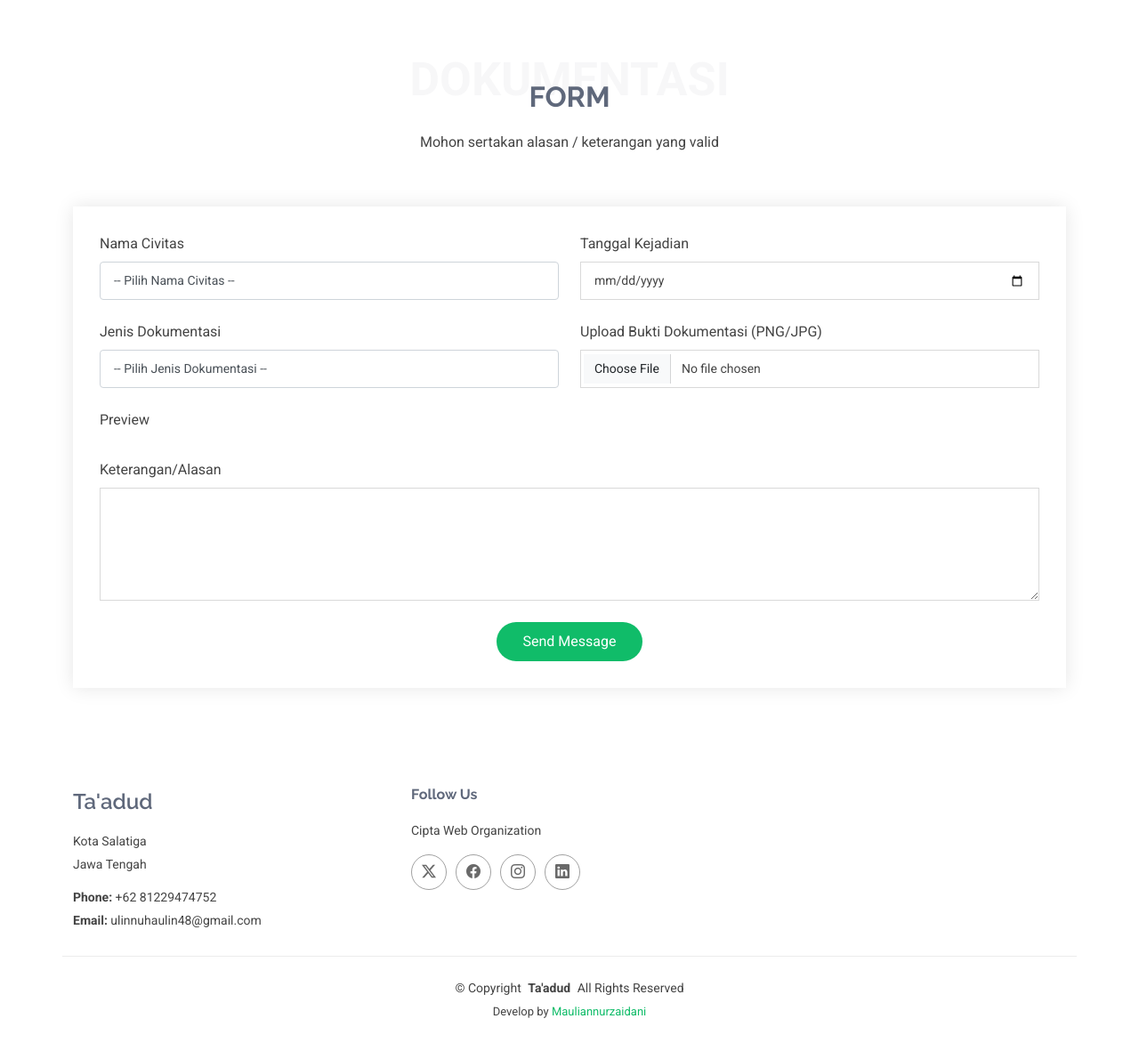
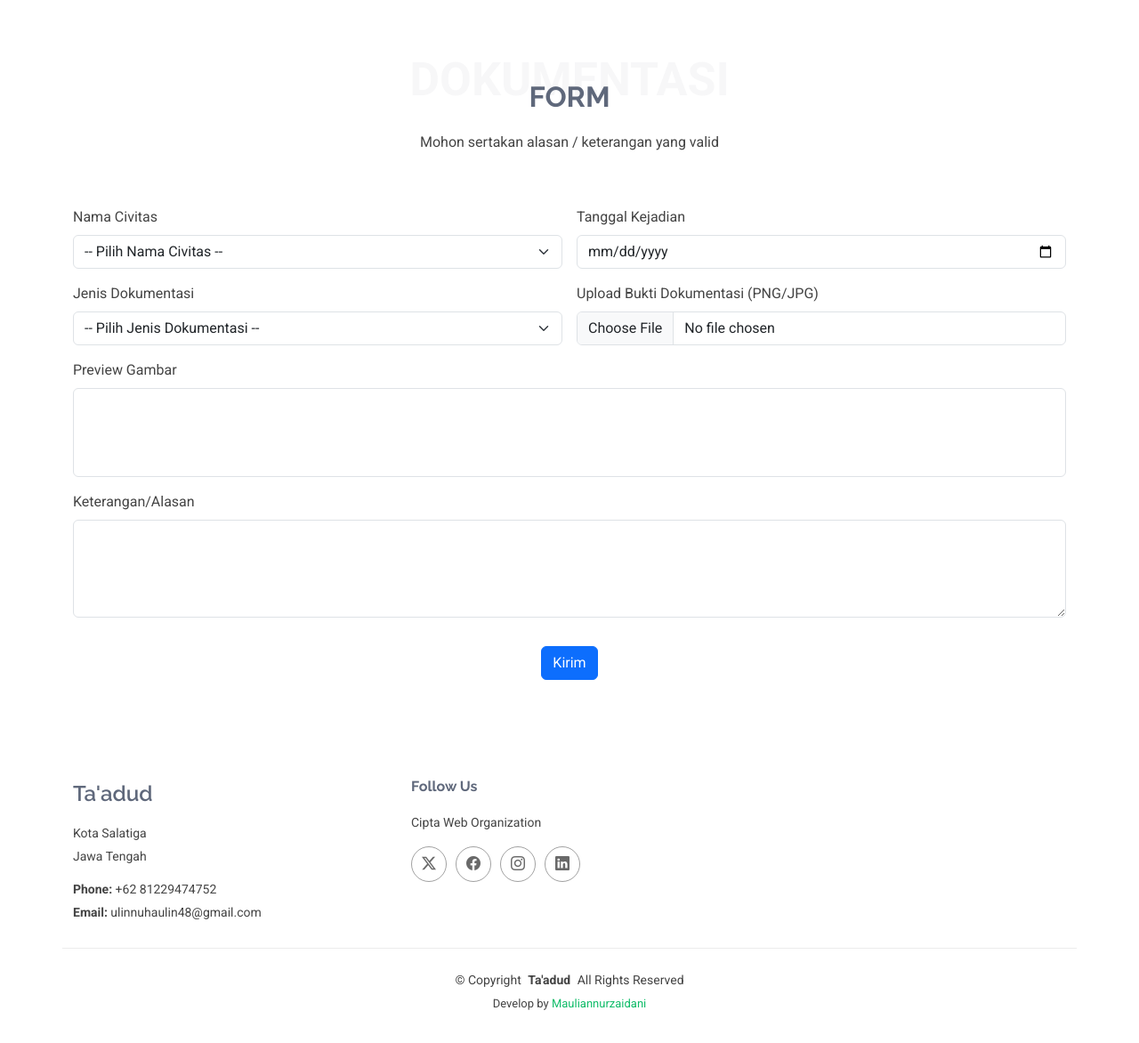
Before and after one commit to Ulinnuha2504/Ta-adud, a PHP site: page /present in a window 1280 px wide. Shown: the part 67-1239 px from the top of the page at 89% size. After the commit the page ends 1202 px from the top, so only its background shows below. Run offline with PHP 8.4, Linux system fonts and the light colour scheme; data that the repository does not hold is empty; some libraries are stand-ins or nearby versions.

Commit message:
Update Finishing

```diff
--- a/present/index.php
+++ b/present/index.php
@@ -63,25 +63,28 @@
               include "../koneksi.php";
               $qdata = mysqli_query($koneksi,"SELECT id_karyawan as identitas, panggilan_karyawan as nama FROM karyawan ORDER by nama ASC;")
             ?>
-          <form action="../act.php" method="post" class="php-email-form" data-aos="fade-up" data-aos-delay="200" enctype="multipart/form-data">
-            <div class="row gy-4">
+     <form action="../act.php" method="post" enctype="multipart/form-data" class="needs-validation" novalidate>
+  <div class="row g-3">
     <div class="col-md-6">
-                <label for="nama-civitas" class="pb-2">Nama Civitas</label>
-                <select name="nama_civitas" id="nama-civitas" class="form-control" required>
+      <label for="nama-civitas" class="form-label">Nama Civitas</label>
+      <select name="nama_civitas" id="nama-civitas" class="form-select" required>
         <option value="">-- Pilih Nama Civitas --</option>
-                  <?php
-                  while($data=mysqli_fetch_array($qdata)){?>
-                    <option value="<?= $data['identitas'];?>"><?= $data['nama'];?></option>
+        <?php while($data = mysqli_fetch_array($qdata)) { ?>
+          <option value="<?= $data['identitas']; ?>"><?= $data['nama']; ?></option>
         <?php } ?>
       </select>
+      <div class="invalid-feedback">Silakan pilih nama civitas.</div>
     </div>
+
     <div class="col-md-6">
-                <label for="tanggal-kejadian" class="pb-2">Tanggal Kejadian</label>
+      <label for="tanggal-kejadian" class="form-label">Tanggal Kejadian</label>
       <input type="date" class="form-control" name="tanggal" id="tanggal-kejadian" required>
+      <div class="invalid-feedback">Tanggal wajib diisi.</div>
     </div>
+
     <div class="col-md-6">
-                <label for="jenis-dokumentasi" class="pb-2">Jenis Dokumentasi</label>
-                <select name="jenis_dokumentasi" id="jenis-dokumentasi" class="form-control" required>
+      <label for="jenis-dokumentasi" class="form-label">Jenis Dokumentasi</label>
+      <select name="jenis_dokumentasi" id="jenis-dokumentasi" class="form-select" required>
         <option value="">-- Pilih Jenis Dokumentasi --</option>
         <option value="Izin">Izin</option>
         <option value="Sakit">Sakit</option>
@@ -89,31 +92,32 @@
         <option value="Tidak Absen">Tidak Absen</option>
         <option value="Cuti">Cuti</option>
       </select>
-              </div>
-              <div class="col-md-6">
-                <label for="bukti-dokumentasi" class="pb-2">Upload Bukti Dokumentasi (PNG/JPG)</label>
-                <input type="file" class="form-control" name="bukti_dokumentasi" id="bukti-dokumentasi" accept=".png,.jpg,.jpeg" required>
-              </div>
-              <div class="col-md-12">
-                <label for="preview" class="pb-2">Preview</label>
-                <div id="preview-image"></div> <!-- Preview Gambar yang di upload -->
-              </div>
-              <div class="col-md-12">
-                <label for="keterangan" class="pb-2">Keterangan/Alasan</label>
-                <textarea class="form-control" name="keterangan" rows="5" id="keterangan" required></textarea>
-              </div>
-              <div class="col-md-12 text-center">
-                <div class="loading">Loading</div>
-                <div class="error-message"></div>
-                <div class="sent-message">Your message has been sent. Thank you!</div>
-
-
-
-                <button type="submit">Send Message</button>
+      <div class="invalid-feedback">Jenis dokumentasi harus dipilih.</div>
     </div>
 
+    <div class="col-md-6">
+      <label for="bukti-dokumentasi" class="form-label">Upload Bukti Dokumentasi (PNG/JPG)</label>
+      <input type="file" class="form-control" name="bukti_dokumentasi" id="bukti-dokumentasi" accept=".png,.jpg,.jpeg" required>
+      <div class="invalid-feedback">Silakan upload bukti dalam format gambar.</div>
+    </div>
+
+    <div class="col-12">
+      <label class="form-label">Preview Gambar</label>
+      <div id="preview-image" class="border rounded p-2" style="min-height:100px;"></div>
+    </div>
+
+    <div class="col-12">
+      <label for="keterangan" class="form-label">Keterangan/Alasan</label>
+      <textarea class="form-control" name="keterangan" id="keterangan" rows="4" required></textarea>
+      <div class="invalid-feedback">Keterangan harus diisi.</div>
+    </div>
+
+    <div class="col-12 text-center">
+      <button type="submit" class="btn btn-primary mt-3">Kirim</button>
+    </div>
   </div>
 </form>
+
           </div><!-- End Contact Form -->
         </div>
 
@@ -183,6 +187,24 @@
   <!-- Main JS File -->
   <script src="../assets/js/main.js"></script>
   <script>
+document.getElementById("bukti-dokumentasi").addEventListener("change", function (event) {
+  const preview = document.getElementById("preview-image");
+  preview.innerHTML = ""; // Bersihkan preview sebelumnya
+  const file = event.target.files[0];
+  if (file && file.type.match("image.*")) {
+    const reader = new FileReader();
+    reader.onload = function (e) {
+      const img = document.createElement("img");
+      img.src = e.target.result;
+      img.classList.add("img-fluid", "rounded", "mt-2");
+      img.style.maxHeight = "300px";
+      preview.appendChild(img);
+    };
+    reader.readAsDataURL(file);
+  }
+});
+</script>
+  <!-- <script>
 document.getElementById('bukti-dokumentasi').addEventListener('change', function(event) {
   const preview = document.getElementById('preview-image');
   preview.innerHTML = ''; // Kosongkan dulu preview sebelumnya
@@ -211,7 +233,7 @@ document.getElementById('bukti-dokumentasi').addEventListener('change', function
     reader.readAsDataURL(file);
   }
 });
-  </script>
+  </script> -->
 
 </body>
 
```
Also changed, not shown: admin/arsip/20250604001.png (added), admin/arsip/20250610004.png (added). Lines whose indentation alone changed are shown as unchanged.
